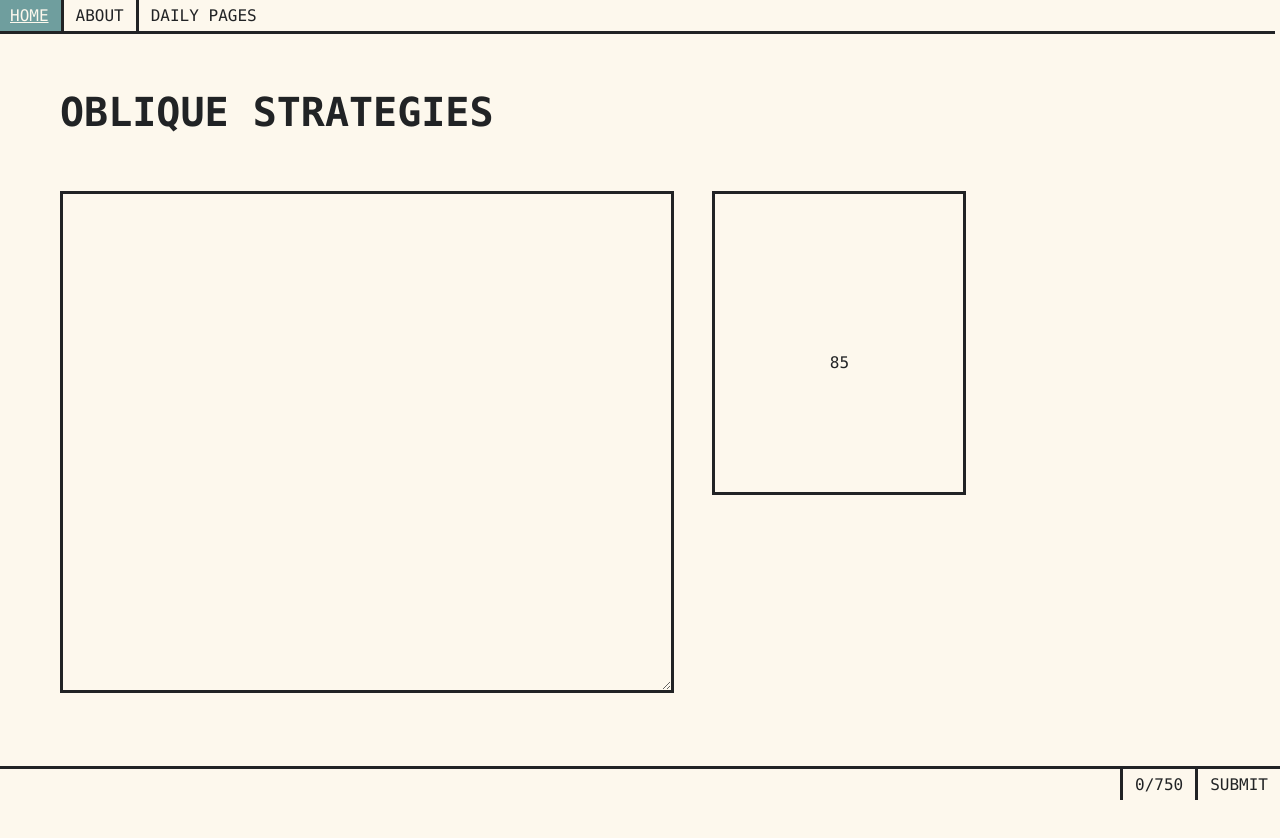
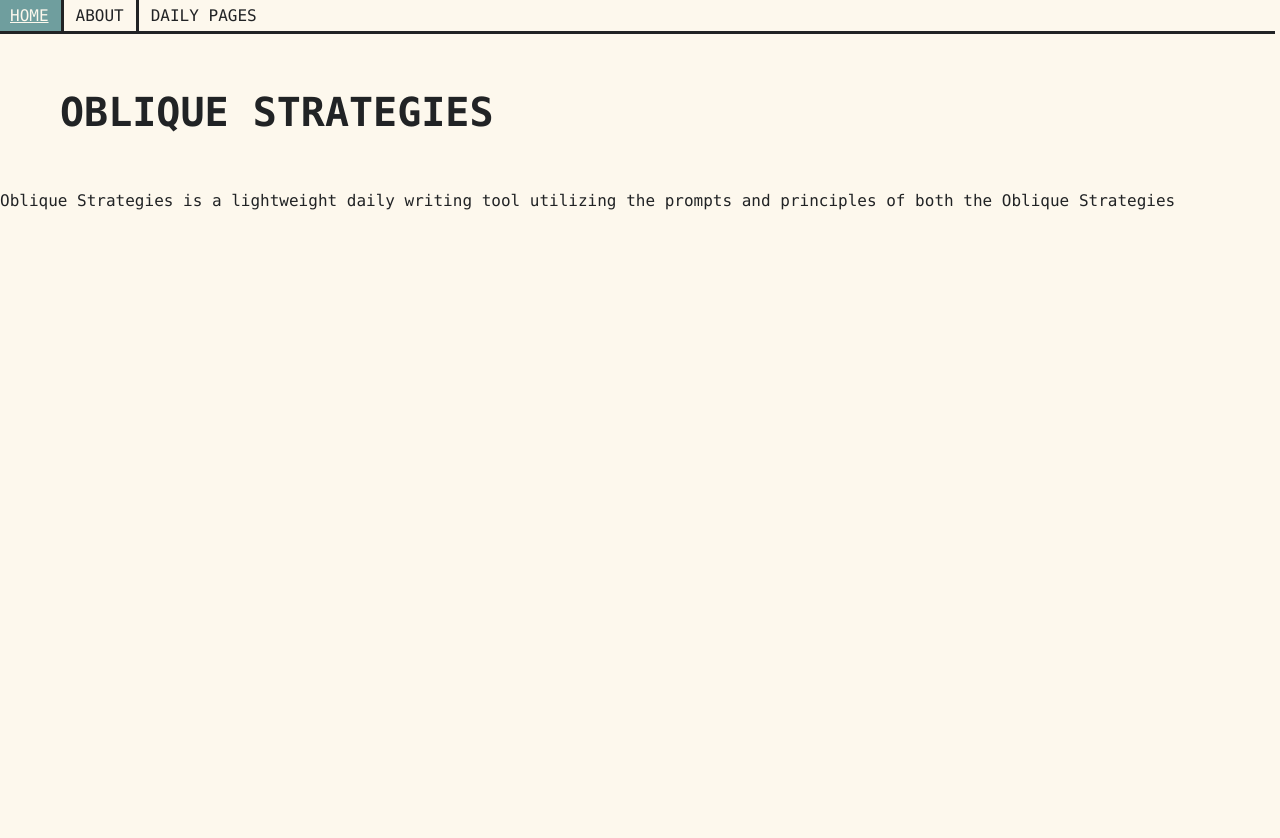
Before and after one commit to davidhdaw/oblique-strategies, a React (Create React App) app: page /about in a window 1280 px wide. Shown: the top 838 px of the page. Built offline with nearby package versions, Linux system fonts and the light colour scheme; no server answers.

Commit message:
Adds routing to About page

```diff
--- a/src/About/About.js
+++ b/src/About/About.js
@@ -0,0 +1,14 @@
+import './About.css';
+import React from 'react';
+
+function About() {
+    return (
+       <div className='about'>
+            <p>
+                Oblique Strategies is a lightweight daily writing tool utilizing the prompts and principles of both the Oblique Strategies
+            </p>
+       </div>
+    );
+  };
+
+ export default About
--- a/src/App/App.js
+++ b/src/App/App.js
@@ -1,5 +1,6 @@
 import './App.css';
 import WritingArea from '../WritingArea/WritingArea'
+import About from '../About/About'
 import { Link, Route } from 'react-router-dom';
 import React, { useState, useEffect } from 'react';
 
@@ -15,17 +16,28 @@
     <div className="App">
       <nav>
       <Link to="/" className="link-style">
-            Home
+        Home
       </Link>
       <Link to="/about" className="link-style">
-            About
+        About
       </Link>
       <Link to="/log" className="link-style">
-            Daily Pages
+        Daily Pages
       </Link>
       </nav>
       <h1 className='page-title'>Oblique Strategies</h1>
-      <WritingArea addLog={addLog}/>
+      <Route
+        exact path="/"
+        render={() => (
+          <WritingArea addLog={addLog}/>
+        )}
+      />
+      <Route
+        path="/about"
+        render={() => (
+          <About />
+        )}
+      />
     </div>
   );
 }
--- a/src/index.js
+++ b/src/index.js
@@ -7,9 +7,7 @@
 
 const root = ReactDOM.createRoot(document.getElementById('root'));
 root.render(
-  <React.StrictMode>
     <BrowserRouter> <App /> </BrowserRouter>
-  </React.StrictMode>
 );
 
 // If you want to start measuring performance in your app, pass a function
```
